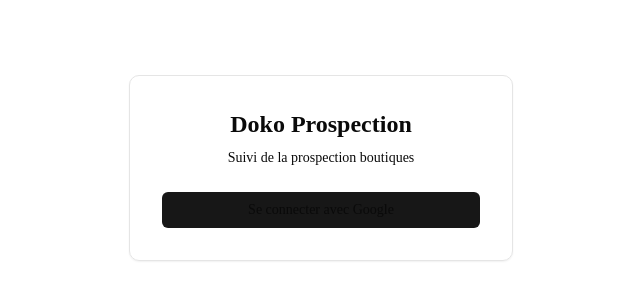
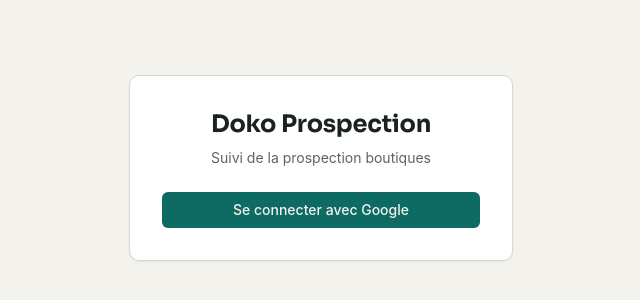
Before and after one commit to susanobi94-beep/doko-prospection, a Next.js app: page /login in a window 1280 px wide. Shown: the part 232-532 px from the top of the page, without its empty margins (319-959 px from the left). Built offline with nearby package versions, Linux system fonts and the light colour scheme; no server answers.

Commit message:
step 5: app shell, design tokens, loading state

```diff
--- a/src/app/(dashboard)/layout.tsx
+++ b/src/app/(dashboard)/layout.tsx
@@ -1,7 +1,17 @@
 import { requireActiveStaff } from "@/server/staff";
+import { Sidebar } from "@/components/layout/sidebar";
+import { Header } from "@/components/layout/header";
 
 export default async function DashboardLayout({ children }: { children: React.ReactNode }) {
-  await requireActiveStaff();
+  const staff = await requireActiveStaff();
 
-  return <div className="min-h-screen bg-[var(--background)]">{children}</div>;
+  return (
+    <div className="flex min-h-screen bg-[var(--background)]">
+      <Sidebar />
+      <div className="flex flex-1 flex-col">
+        <Header staffName={staff.name} />
+        <main className="flex-1 p-6">{children}</main>
+      </div>
+    </div>
+  );
 }
--- /dev/null
+++ b/src/app/(dashboard)/prospects/loading.tsx
@@ -0,0 +1,9 @@
+export default function ProspectsLoading() {
+  return (
+    <div className="space-y-2" aria-busy="true">
+      {Array.from({ length: 5 }).map((_, i) => (
+        <div key={i} className="h-8 animate-pulse rounded-[6px] bg-[var(--border)]" />
+      ))}
+    </div>
+  );
+}
--- a/src/app/globals.css
+++ b/src/app/globals.css
@@ -49,24 +49,33 @@
 }
 
 :root {
-  --background: oklch(1 0 0);
-  --foreground: oklch(0.145 0 0);
-  --card: oklch(1 0 0);
-  --card-foreground: oklch(0.145 0 0);
-  --popover: oklch(1 0 0);
-  --popover-foreground: oklch(0.145 0 0);
-  --primary: oklch(0.205 0 0);
-  --primary-foreground: oklch(0.985 0 0);
+  /* Système de design §7 — tokens littéraux du blueprint, clair */
+  --primary: #0e6b64;
+  --primary-fg: #f4f2ec;
+  --primary-hover: #0a4d48;
+  --background: #f4f2ec;
+  --surface: #ffffff;
+  --border: #dad6cb;
+  --fg: #1b2321;
+  --fg-muted: #5b655f;
+  --destructive: #b3261e;
+  --success: #1f7a4c;
+  --warn: #b5721a;
+
+  --foreground: var(--fg);
+  --card: var(--surface);
+  --card-foreground: var(--fg);
+  --popover: var(--surface);
+  --popover-foreground: var(--fg);
+  --primary-foreground: var(--primary-fg);
   --secondary: oklch(0.97 0 0);
-  --secondary-foreground: oklch(0.205 0 0);
+  --secondary-foreground: var(--fg);
   --muted: oklch(0.97 0 0);
-  --muted-foreground: oklch(0.556 0 0);
+  --muted-foreground: var(--fg-muted);
   --accent: oklch(0.97 0 0);
-  --accent-foreground: oklch(0.205 0 0);
-  --destructive: oklch(0.577 0.245 27.325);
-  --border: oklch(0.922 0 0);
-  --input: oklch(0.922 0 0);
-  --ring: oklch(0.708 0 0);
+  --accent-foreground: var(--fg);
+  --input: var(--border);
+  --ring: var(--primary);
   --chart-1: oklch(0.87 0 0);
   --chart-2: oklch(0.556 0 0);
   --chart-3: oklch(0.439 0 0);
@@ -84,24 +93,33 @@
 }
 
 .dark {
-  --background: oklch(0.145 0 0);
-  --foreground: oklch(0.985 0 0);
-  --card: oklch(0.205 0 0);
-  --card-foreground: oklch(0.985 0 0);
-  --popover: oklch(0.205 0 0);
-  --popover-foreground: oklch(0.985 0 0);
-  --primary: oklch(0.922 0 0);
-  --primary-foreground: oklch(0.205 0 0);
+  /* Système de design §7 — tokens littéraux du blueprint, sombre */
+  --primary: #14a89b;
+  --primary-fg: #0a1210;
+  --primary-hover: #0e6b64;
+  --background: #14201e;
+  --surface: #1b2926;
+  --border: #2a3a36;
+  --fg: #edebe4;
+  --fg-muted: #9ca8a2;
+  --destructive: #e15850;
+  --success: #3fbe81;
+  --warn: #e08a2c;
+
+  --foreground: var(--fg);
+  --card: var(--surface);
+  --card-foreground: var(--fg);
+  --popover: var(--surface);
+  --popover-foreground: var(--fg);
+  --primary-foreground: var(--primary-fg);
   --secondary: oklch(0.269 0 0);
-  --secondary-foreground: oklch(0.985 0 0);
+  --secondary-foreground: var(--fg);
   --muted: oklch(0.269 0 0);
-  --muted-foreground: oklch(0.708 0 0);
+  --muted-foreground: var(--fg-muted);
   --accent: oklch(0.269 0 0);
-  --accent-foreground: oklch(0.985 0 0);
-  --destructive: oklch(0.704 0.191 22.216);
-  --border: oklch(1 0 0 / 10%);
-  --input: oklch(1 0 0 / 15%);
-  --ring: oklch(0.556 0 0);
+  --accent-foreground: var(--fg);
+  --input: var(--border);
+  --ring: var(--primary);
   --chart-1: oklch(0.87 0 0);
   --chart-2: oklch(0.556 0 0);
   --chart-3: oklch(0.439 0 0);
@@ -123,8 +141,18 @@
   }
   body {
     @apply bg-background text-foreground;
+    font-family: -apple-system, "Segoe UI", Roboto, sans-serif;
+    font-size: 0.875rem;
+    line-height: 1.5;
   }
-  html {
-    @apply font-sans;
+  h1, h2, h3, h4, h5, h6 {
+    font-family: var(--font-heading), -apple-system, "Segoe UI", Roboto, sans-serif;
+    letter-spacing: -0.01em;
   }
 }
+
+@media (prefers-reduced-motion: reduce) {
+  *, *::before, *::after {
+    transition-duration: 1ms !important;
+  }
+}
--- a/src/app/layout.tsx
+++ b/src/app/layout.tsx
@@ -1,28 +1,24 @@
 import type { Metadata } from "next";
-import { Geist, Geist_Mono } from "next/font/google";
+import { Sora } from "next/font/google";
 import "./globals.css";
 
-const geistSans = Geist({
-  variable: "--font-geist-sans",
+// §7 Typographie : Sora pour titres/nav (poids 600/700/800), display "swap".
+// Le corps/tableaux utilisent la pile système déclarée en CSS (globals.css --font-sans).
+const sora = Sora({
+  variable: "--font-heading",
   subsets: ["latin"],
-});
-
-const geistMono = Geist_Mono({
-  variable: "--font-geist-mono",
-  subsets: ["latin"],
+  weight: ["600", "700", "800"],
+  display: "swap",
 });
 
 export const metadata: Metadata = {
-  title: "Create Next App",
-  description: "Generated by create next app",
+  title: "Doko Prospection",
+  description: "Suivi de la prospection boutiques pour Doko",
 };
 
 export default function RootLayout({ children }: LayoutProps<"/">) {
   return (
-    <html
-      lang="en"
-      className={`${geistSans.variable} ${geistMono.variable} h-full antialiased`}
-    >
+    <html lang="fr" className={`${sora.variable} h-full antialiased`}>
       <body className="min-h-full flex flex-col">{children}</body>
     </html>
   );
--- /dev/null
+++ b/src/components/layout/header.tsx
@@ -0,0 +1,17 @@
+import { signOut } from "@/server/staff";
+
+export function Header({ staffName }: { staffName: string }) {
+  return (
+    <header className="flex h-14 shrink-0 items-center justify-between border-b border-[var(--border)] bg-[var(--surface)] px-6">
+      <span className="text-sm font-medium text-[var(--fg)]">{staffName}</span>
+      <form action={signOut}>
+        <button
+          type="submit"
+          className="rounded-[6px] px-3 py-1.5 text-sm text-[var(--fg-muted)] transition-colors duration-[120ms] ease-out hover:bg-[var(--background)]"
+        >
+          Déconnexion
+        </button>
+      </form>
+    </header>
+  );
+}
--- /dev/null
+++ b/src/components/layout/sidebar.tsx
@@ -0,0 +1,29 @@
+import Link from "next/link";
+
+const links = [
+  { href: "/prospects", label: "Prospects" },
+  { href: "/relances", label: "Relances" },
+];
+
+export function Sidebar() {
+  return (
+    <nav className="flex w-60 shrink-0 flex-col gap-1 border-r border-[var(--border)] bg-[var(--surface)] p-4">
+      <span className="mb-4 font-heading text-lg font-bold text-[var(--fg)]">Doko Prospection</span>
+      {links.map((link) => (
+        <Link
+          key={link.href}
+          href={link.href}
+          className="rounded-[6px] px-3 py-2 text-sm font-medium text-[var(--fg)] transition-colors duration-[120ms] ease-out hover:bg-[var(--background)]"
+        >
+          {link.label}
+        </Link>
+      ))}
+      <a
+        href="/api/export"
+        className="rounded-[6px] px-3 py-2 text-sm font-medium text-[var(--fg)] transition-colors duration-[120ms] ease-out hover:bg-[var(--background)]"
+      >
+        Export
+      </a>
+    </nav>
+  );
+}
--- a/src/server/staff.ts
+++ b/src/server/staff.ts
@@ -32,3 +32,10 @@
 
   return staffRow as ActiveStaff;
 }
+
+export async function signOut() {
+  "use server";
+  const supabase = await createClient();
+  await supabase.auth.signOut();
+  redirect("/login");
+}
```
